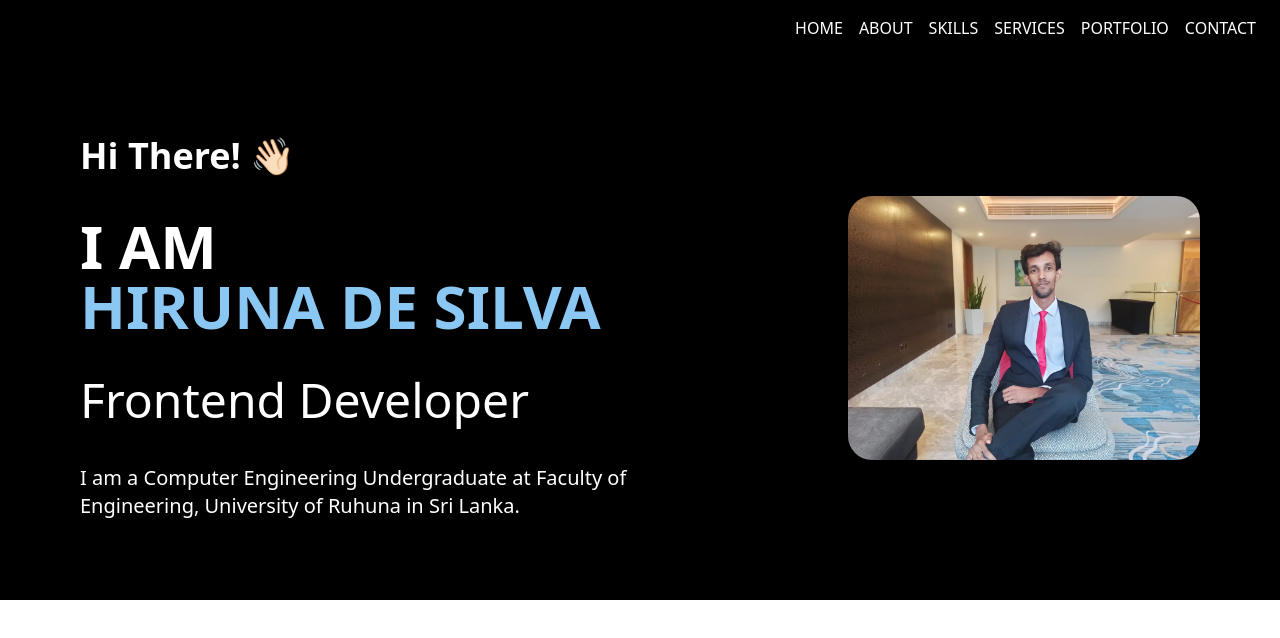
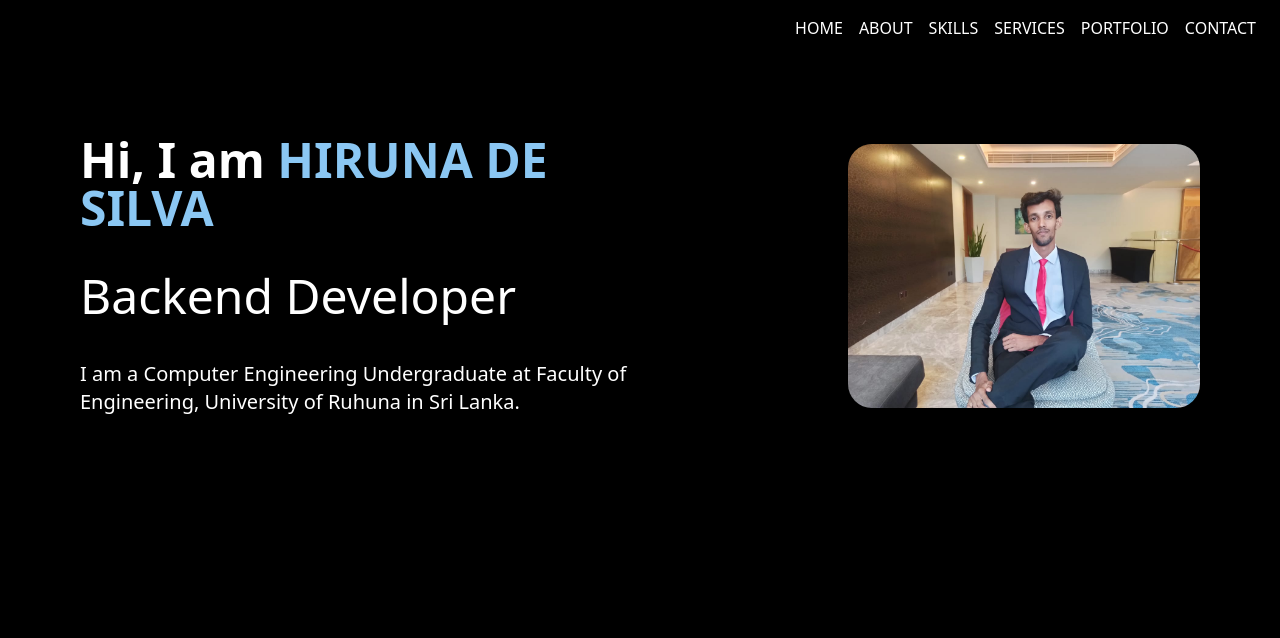
Before and after one commit to HirunaD/New-Portfolio, a React (Vite) app: page / in a window 1280 px wide. Shown: the top 638 px of the page. Built offline with nearby package versions, Linux system fonts and the light colour scheme.

Commit message:
Add role description

```diff
--- a/package.json
+++ b/package.json
@@ -13,10 +13,12 @@
     "preview": "vite preview"
   },
   "dependencies": {
+    "aos": "^2.3.4",
     "react": "^18.3.1",
     "react-dom": "^18.3.1",
     "react-icons": "^5.3.0",
-    "react-router-dom": "^6.28.0"
+    "react-router-dom": "^6.28.0",
+    "react-typed": "^2.0.12"
   },
   "devDependencies": {
     "@eslint/js": "^9.13.0",
--- a/src/components/NavBar.jsx
+++ b/src/components/NavBar.jsx
@@ -1,7 +1,7 @@
 import { useState } from "react";
 import { FaWindowClose } from "react-icons/fa";
 import { TiThMenu } from "react-icons/ti";
-import { navItems } from "../constants/NavItems";
+import { navItems } from "../constants/navItems";
 
 function NavBar() {
   const [isMenuOpen, setIsMenuOpen] = useState(false);
--- /dev/null
+++ b/src/constants/roleDescriptions.js
@@ -0,0 +1,6 @@
+export const roleDescriptions = [
+    "Frontend Developer",
+    "Backend Developer",
+    "Full-Stack Engineer",
+    "Creative Designer",
+  ];
--- a/src/pages/HomePage.jsx
+++ b/src/pages/HomePage.jsx
@@ -1,11 +1,11 @@
 import NavBar from '../components/NavBar'
-import Home from '../sections/Home'
+import Hero from '../sections/Hero'
 
 function HomePage() {
   return (
     <div className='bg-black'>
       <NavBar />
-      <Home />
+      <Hero />
     </div>
   )
 }
--- /dev/null
+++ b/src/sections/Hero.jsx
@@ -0,0 +1,50 @@
+import { useEffect, useState } from 'react';
+import profile from '../assets/profile1.jpeg'
+import { roleDescriptions } from '../constants/roleDescriptions';
+import AOS from "aos";
+import "aos/dist/aos.css";
+
+
+function Hero() {
+
+  const [currentIndex, setCurrentIndex] = useState(0);
+
+  useEffect(() => {
+    const interval = setInterval(() => {
+      setCurrentIndex((prevIndex) => (prevIndex + 1) % roleDescriptions.length);
+    }, 3000); // Change text every 3 seconds
+    return () => clearInterval(interval);
+  }, []);
+
+  useEffect(() => {
+    AOS.init({
+      duration: 1000, // Animation duration (in milliseconds)
+      once: true,     // Whether animation should happen only once
+    });
+  }, []);
+  return (
+    <div className="max-w-[1920px] mx-auto h-screen">
+      <div className="flex">
+        {/* description */}
+        <div className="w-3/5 p-20 space-y-10">
+          <h1 className="text-white font-bold text-5xl">Hi, I am <span className="text-[#8bc7f3] font-extrabold">HIRUNA DE SILVA</span></h1>
+          {/* <h1 className="text-white font-bold text-6xl">I AM <span className="text-[#8bc7f3] font-extrabold  flex">HIRUNA DE SILVA</span></h1> */}
+          <h2 className="text-white font bold text-5xl transition-opacity duration-1000 ease-in-out" data-aos="fade-right">{roleDescriptions[currentIndex]}</h2>
+          <p className="text-white text-xl">
+            I am a Computer Engineering Undergraduate at Faculty of Engineering,
+            University of Ruhuna in Sri Lanka.
+          </p>
+        </div>
+        {/* image */}
+        <div className='w-2/5 p-20 self-center'>
+          <img src={profile} alt="profile" className='rounded-3xl' />
+        </div>
+        {/* social media icons */}
+        <div></div>
+        {/* buttons */}
+      </div>
+    </div>
+  );
+}
+
+export default Hero;
--- a/src/sections/Home.jsx
+++ /dev/null
@@ -1,29 +0,0 @@
-import profile from '../assets/profile1.jpeg'
-
-function Home() {
-  return (
-    <div className="max-w-[1920px] mx-auto">
-      <div className="flex">
-        {/* description */}
-        <div className="w-3/5 p-20 space-y-10">
-          <p className="text-white font-bold text-4xl">Hi There! 👋🏻</p>
-          <h1 className="text-white font-bold text-6xl">I AM <span className="text-[#8bc7f3] font-extrabold  flex">HIRUNA DE SILVA</span></h1>
-          <h2 className="text-white font bold text-5xl">Frontend Developer</h2>
-          <p className="text-white text-xl">
-            I am a Computer Engineering Undergraduate at Faculty of Engineering,
-            University of Ruhuna in Sri Lanka.
-          </p>
-        </div>
-        {/* image */}
-        <div className='w-2/5 p-20 self-center'>
-          <img src={profile} alt="profile" className='rounded-3xl' />
-        </div>
-        {/* social media icons */}
-        <div></div>
-        {/* buttons */}
-      </div>
-    </div>
-  );
-}
-
-export default Home;
```
Also changed, not shown: 1 other file (tests, documents, lock files or other folders).
